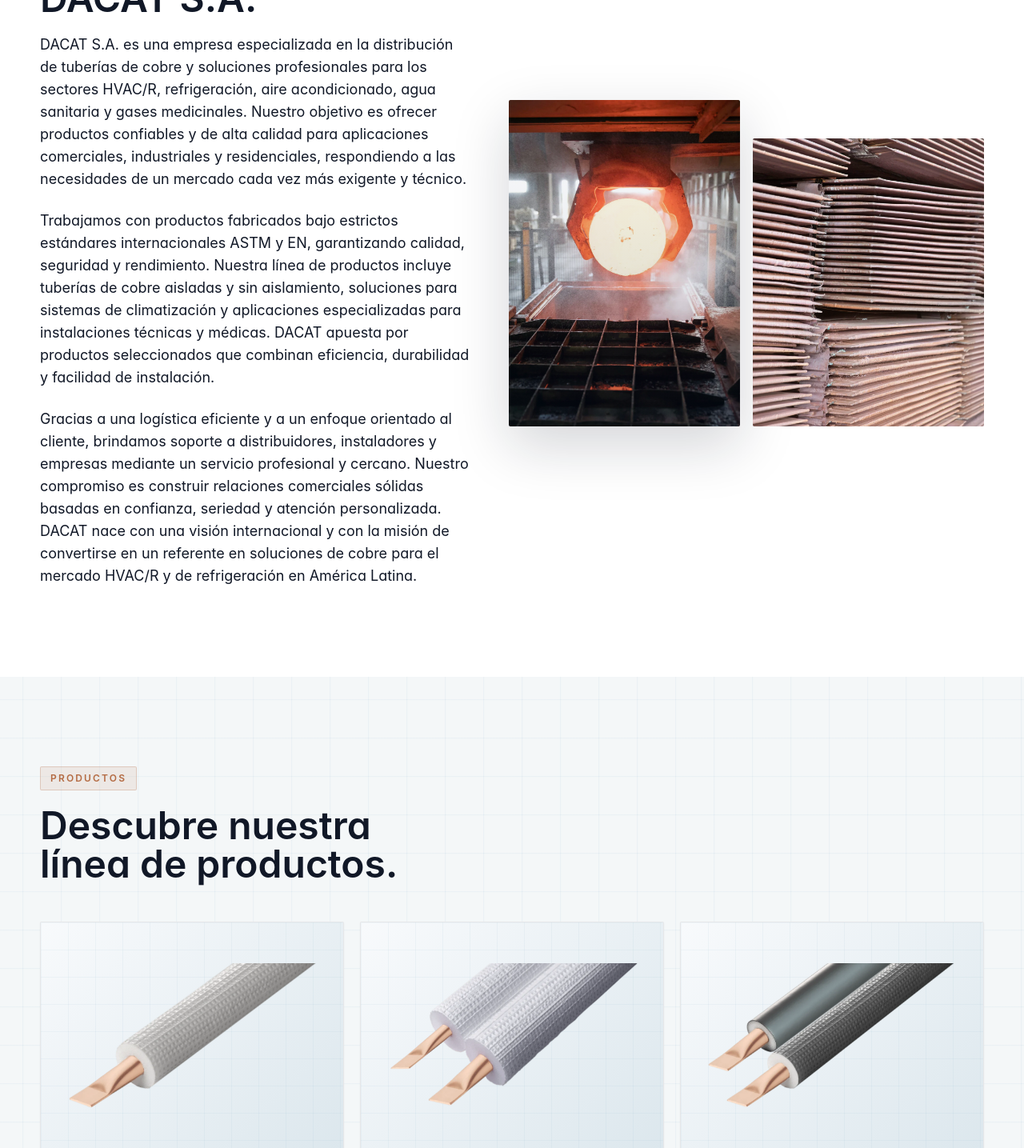
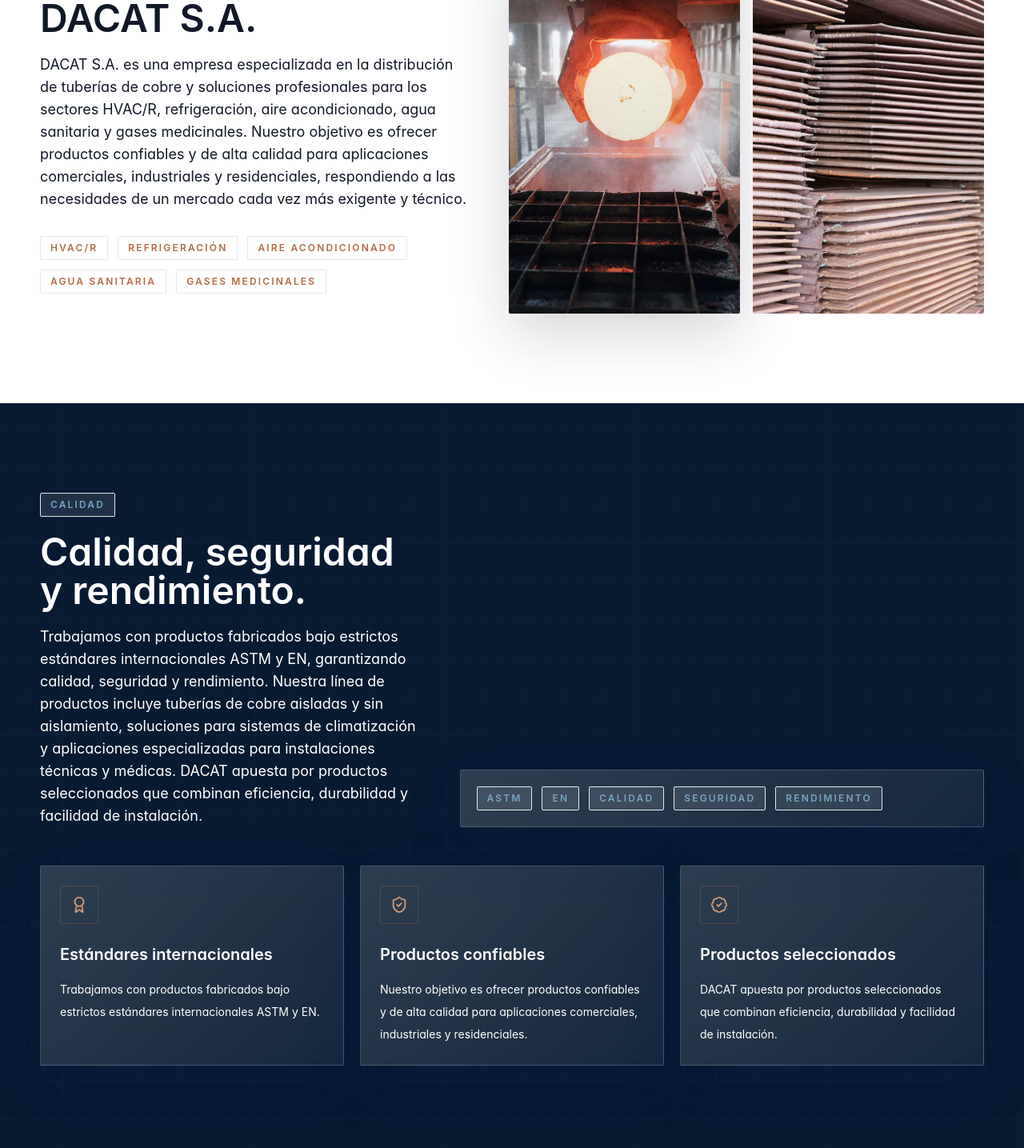
Before and after one commit to stez97/data-website, a Next.js app: page / in a window 1280 px wide. Shown: the part 1300-2735 px from the top of the page at 80% size. Built offline with nearby package versions, Linux system fonts and the light colour scheme.

Commit message:
Task 6 — Sezioni homepage: azienda, qualità e valore

```diff
--- a/src/app/page.tsx
+++ b/src/app/page.tsx
@@ -1,9 +1,11 @@
 import { Footer } from "@/components/layout/footer";
 import { Header } from "@/components/layout/header";
 import { AboutSection } from "@/components/sections/about-section";
+import { BenefitsSection } from "@/components/sections/benefits-section";
 import { ContactSection } from "@/components/sections/contact-section";
 import { HeroSection } from "@/components/sections/hero-section";
 import { ProductsSection } from "@/components/sections/products-section";
+import { QualitySection } from "@/components/sections/quality-section";
 
 export default function Home() {
   return (
@@ -12,6 +14,8 @@
       <main>
         <HeroSection />
         <AboutSection />
+        <QualitySection />
+        <BenefitsSection />
         <ProductsSection />
         <ContactSection />
       </main>
--- a/src/components/sections/about-section.tsx
+++ b/src/components/sections/about-section.tsx
@@ -1,6 +1,7 @@
 import Image from "next/image";
 import { dacatImages } from "@/data/assets";
 import { homeContent } from "@/data/content";
+import { Badge } from "@/components/ui/badge";
 import { Container } from "@/components/ui/container";
 import { Reveal } from "@/components/ui/reveal";
 import { SectionHeader } from "@/components/ui/section-header";
@@ -15,14 +16,16 @@
             title={homeContent.companyTitle}
             copy={homeContent.companyParagraphs[0]}
           />
-          {homeContent.companyParagraphs.slice(1).map((paragraph) => (
-            <p key={paragraph} className="mt-6 text-base leading-8 text-graphite/78 md:text-lg">
-              {paragraph}
-            </p>
-          ))}
+          <div className="mt-8 flex flex-wrap gap-3">
+            <Badge>HVAC/R</Badge>
+            <Badge>Refrigeración</Badge>
+            <Badge>Aire acondicionado</Badge>
+            <Badge>Agua sanitaria</Badge>
+            <Badge>Gases medicinales</Badge>
+          </div>
         </Reveal>
         <Reveal delay={0.12} className="grid grid-cols-2 gap-4">
-          <div className="relative min-h-[360px] overflow-hidden rounded-sm shadow-premium">
+          <div className="relative min-h-[420px] overflow-hidden rounded-sm shadow-premium">
             <div className="absolute inset-0 z-10 bg-[linear-gradient(180deg,transparent,rgba(3,34,83,0.18))]" />
             <Image
               src={dacatImages.about.src}
@@ -31,7 +34,7 @@
               className="object-cover"
             />
           </div>
-          <div className="relative mt-12 min-h-[360px] overflow-hidden rounded-sm">
+          <div className="relative mt-12 min-h-[420px] overflow-hidden rounded-sm">
             <div className="absolute inset-0 z-10 bg-[linear-gradient(180deg,transparent,rgba(180,107,67,0.16))]" />
             <Image
               src={dacatImages.contact.src}
--- /dev/null
+++ b/src/components/sections/benefits-section.tsx
@@ -0,0 +1,68 @@
+import { CheckCircle2, Clock3, Handshake, Layers, Shield } from "lucide-react";
+import { Card } from "@/components/ui/card";
+import { Container } from "@/components/ui/container";
+import { Reveal } from "@/components/ui/reveal";
+import { SectionHeader } from "@/components/ui/section-header";
+
+const benefits = [
+  {
+    icon: CheckCircle2,
+    title: "Calidad",
+    copy: "Productos confiables y de alta calidad para aplicaciones comerciales, industriales y residenciales.",
+  },
+  {
+    icon: Shield,
+    title: "Durabilidad",
+    copy: "Productos seleccionados que combinan eficiencia, durabilidad y facilidad de instalación.",
+  },
+  {
+    icon: Layers,
+    title: "Protección",
+    copy: "Tuberías de cobre aisladas y sin aislamiento para sistemas de climatización y aplicaciones especializadas.",
+  },
+  {
+    icon: Clock3,
+    title: "Instalación eficiente",
+    copy: "Soluciones que combinan eficiencia, durabilidad y facilidad de instalación.",
+  },
+  {
+    icon: Handshake,
+    title: "Servicio profesional",
+    copy: "Soporte a distribuidores, instaladores y empresas mediante un servicio profesional y cercano.",
+  },
+];
+
+export function BenefitsSection() {
+  return (
+    <section className="bg-white py-20 md:py-28">
+      <Container>
+        <Reveal>
+          <SectionHeader
+            eyebrow="Valor"
+            title="Soluciones profesionales para un mercado exigente y técnico."
+            copy="DACAT brinda soporte a distribuidores, instaladores y empresas con un enfoque orientado al cliente."
+            align="center"
+          />
+        </Reveal>
+
+        <div className="mt-12 grid gap-5 md:grid-cols-2 lg:grid-cols-5">
+          {benefits.map((benefit, index) => {
+            const Icon = benefit.icon;
+
+            return (
+              <Reveal key={benefit.title} delay={index * 0.06}>
+                <Card className="h-full p-6 hover:-translate-y-1 hover:shadow-premium">
+                  <div className="mb-6 flex h-11 w-11 items-center justify-center rounded-sm bg-copper/10 text-copper">
+                    <Icon size={21} />
+                  </div>
+                  <h3 className="text-lg font-semibold text-ink">{benefit.title}</h3>
+                  <p className="mt-4 text-sm leading-7 text-graphite/72">{benefit.copy}</p>
+                </Card>
+              </Reveal>
+            );
+          })}
+        </div>
+      </Container>
+    </section>
+  );
+}
--- /dev/null
+++ b/src/components/sections/quality-section.tsx
@@ -0,0 +1,77 @@
+import { Award, BadgeCheck, ShieldCheck } from "lucide-react";
+import { homeContent } from "@/data/content";
+import { Badge } from "@/components/ui/badge";
+import { Card } from "@/components/ui/card";
+import { Container } from "@/components/ui/container";
+import { Reveal } from "@/components/ui/reveal";
+import { SectionHeader } from "@/components/ui/section-header";
+import { TechnicalBackground } from "@/components/ui/technical-background";
+
+const standards = ["ASTM", "EN", "Calidad", "Seguridad", "Rendimiento"];
+
+const qualityCards = [
+  {
+    icon: Award,
+    title: "Estándares internacionales",
+    copy: "Trabajamos con productos fabricados bajo estrictos estándares internacionales ASTM y EN.",
+  },
+  {
+    icon: ShieldCheck,
+    title: "Productos confiables",
+    copy: "Nuestro objetivo es ofrecer productos confiables y de alta calidad para aplicaciones comerciales, industriales y residenciales.",
+  },
+  {
+    icon: BadgeCheck,
+    title: "Productos seleccionados",
+    copy: "DACAT apuesta por productos seleccionados que combinan eficiencia, durabilidad y facilidad de instalación.",
+  },
+];
+
+export function QualitySection() {
+  return (
+    <section id="calidad" className="relative overflow-hidden bg-ocean-2 py-20 text-white md:py-28">
+      <TechnicalBackground variant="dark" />
+      <Container className="relative">
+        <div className="grid gap-10 lg:grid-cols-[0.85fr_1.15fr] lg:items-end">
+          <Reveal>
+            <SectionHeader
+              eyebrow="Calidad"
+              title="Calidad, seguridad y rendimiento."
+              copy={homeContent.companyParagraphs[1]}
+              inverted
+            />
+          </Reveal>
+          <Reveal delay={0.1}>
+            <Card variant="glass" className="p-5">
+              <div className="flex flex-wrap gap-3">
+                {standards.map((standard) => (
+                  <Badge key={standard} tone="dark">
+                    {standard}
+                  </Badge>
+                ))}
+              </div>
+            </Card>
+          </Reveal>
+        </div>
+
+        <div className="mt-12 grid gap-5 md:grid-cols-3">
+          {qualityCards.map((item, index) => {
+            const Icon = item.icon;
+
+            return (
+              <Reveal key={item.title} delay={index * 0.08}>
+                <Card variant="glass" className="h-full p-6">
+                  <div className="mb-6 flex h-12 w-12 items-center justify-center rounded-sm border border-copper/30 bg-copper/12 text-copper-light">
+                    <Icon size={22} />
+                  </div>
+                  <h3 className="text-xl font-semibold text-white">{item.title}</h3>
+                  <p className="mt-4 text-sm leading-7 text-white/68">{item.copy}</p>
+                </Card>
+              </Reveal>
+            );
+          })}
+        </div>
+      </Container>
+    </section>
+  );
+}
```
